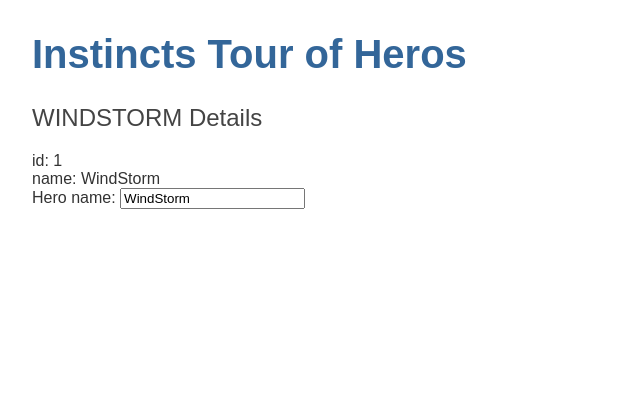
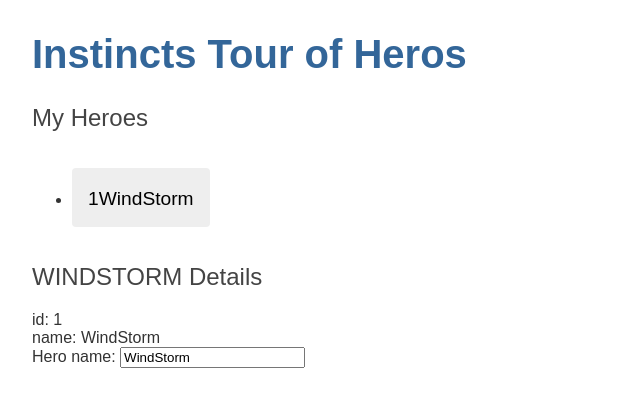
Before and after one commit to brayckner/tour-of-heros, an Angular app: page / in a window 1280 px wide. Shown: the top 406 px of the page, without its empty margins (0-640 px from the left). Built offline with nearby package versions, Linux system fonts and the light colour scheme.

Commit message:
Making a heros list, not finished yet

```diff
--- a/src/app/heroes/heroes.component.html
+++ b/src/app/heroes/heroes.component.html
@@ -1,3 +1,13 @@
+<h2>My Heroes</h2>
+<ul class="heroes">
+    <li>
+        <button type="button">
+            <span class="badge">{{hero.id}}</span>
+            <span class="name">{{hero.name}}</span>
+        </button>
+    </li>
+</ul>
+
 <h2>{{hero.name | uppercase}} Details</h2>
 <div><span>id: </span>{{hero.id}}</div>
 <div><span>name: </span>{{hero.name}}</div>
--- a/src/app/heroes/heroes.component.ts
+++ b/src/app/heroes/heroes.component.ts
@@ -1,5 +1,6 @@
 import { Component, OnInit } from '@angular/core';
 import { Hero } from '../hero';
+import { HEROES } from '../mock-heroes';
 
 @Component({
   selector: 'app-heroes',
@@ -13,6 +14,8 @@ export class HeroesComponent implements OnInit {
     name: 'WindStorm'
   };
 
+  heroes = HEROES;
+
   constructor() { }
 
   ngOnInit(): void {
--- /dev/null
+++ b/src/app/mock-heroes.ts
@@ -0,0 +1,13 @@
+import { Hero } from "./hero";
+
+export const HEROES: Hero[] = [
+    {id: 12, name: 'Dr. Nice'},
+    {id: 13, name: 'Maverick'},
+    {id: 14, name: 'Mr. Incredible'},
+    {id: 15, name: 'Invincible'},
+    {id: 16, name: 'Iron Man'},
+    {id: 17, name: 'Dr. Banner'},
+    {id: 18, name: 'El Chapulin Colorado'},
+    {id: 19, name: 'StarKiller'},
+    {id: 20, name: 'Anikin Skywalker'}
+];
```
